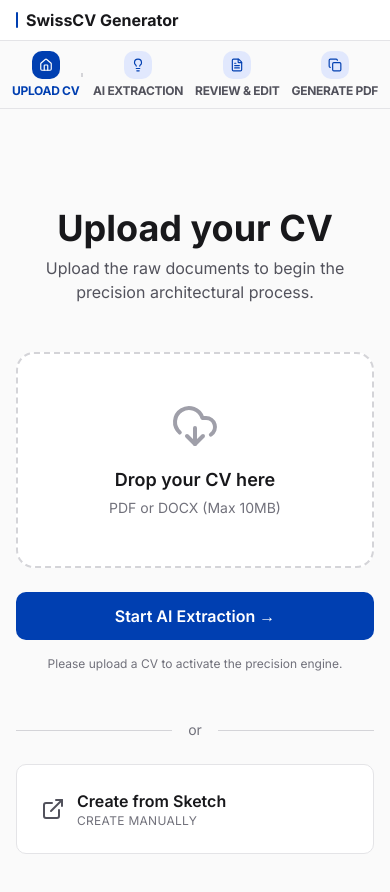
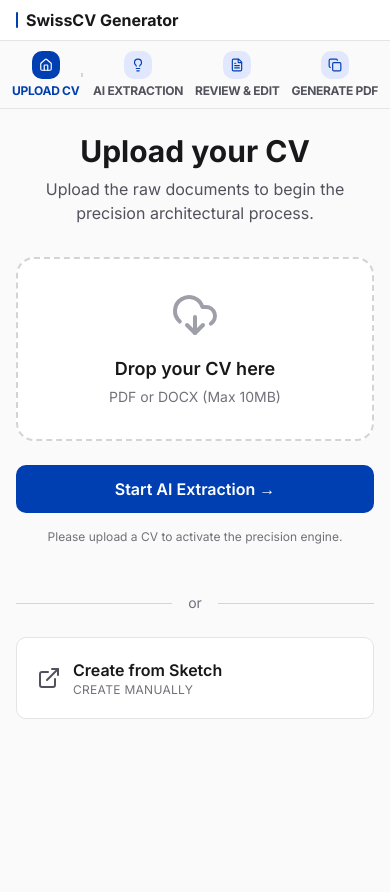
Before and after one commit to softysta/swissCV_generator, a Next.js app: page / in a window 390 px wide. Shown: the top 892 px of the page. Built offline with nearby package versions, Linux system fonts and the light colour scheme.

Commit message:
style: update layout and styling for UploadPage component

```diff
--- a/src/app/page.tsx
+++ b/src/app/page.tsx
@@ -25,13 +25,13 @@ export default function UploadPage() {
   };
 
   return (
-    <main className="min-h-screen bg-zinc-50 flex flex-col items-center justify-center px-4 py-6">
-      <div className="flex flex-col items-center w-full max-w-2xl">
+    <main className="min-h-svh bg-zinc-50 flex flex-col items-center justify-start px-4 pt-6 pb-6 sm:pt-12 sm:pb-10">
+      <div className="flex flex-col items-center w-full max-w-2xl md:pt-4 lg:pt-8">
         {/* Title */}
-        <h1 className="text-4xl font-bold text-zinc-900 mb-2">
+        <h1 className="text-3xl sm:text-4xl font-bold text-zinc-900 mb-2 text-center">
           Upload your CV
         </h1>
-        <p className="text-zinc-600 mb-12 text-center">
+        <p className="text-zinc-600 mb-8 sm:mb-10 md:mb-12 text-center max-w-xl">
           Upload the raw documents to begin the precision architectural process.
         </p>
 
@@ -41,11 +41,10 @@ export default function UploadPage() {
           onDragLeave={handleDrag}
           onDragOver={handleDrag}
           onDrop={handleDrop}
-          className={`w-full border-2 border-dashed rounded-2xl p-12 flex flex-col items-center justify-center cursor-pointer transition-colors mb-6 ${
-            isDragActive
+          className={`w-full border-2 border-dashed rounded-2xl p-8 sm:p-10 md:p-12 flex flex-col items-center justify-center cursor-pointer transition-colors mb-6 ${isDragActive
               ? "border-blue-600 bg-blue-50"
               : "border-zinc-300 bg-white hover:border-zinc-400"
-          }`}
+            }`}
         >
           <CloudDownload className="w-12 h-12 text-zinc-400 mb-4" />
           <p className="text-lg font-semibold text-zinc-900 mb-1">
@@ -75,7 +74,7 @@ export default function UploadPage() {
         </div>
 
         {/* Sketch Mode */}
-        <div className="w-full bg-white border border-zinc-200 rounded-lg p-6 flex items-center justify-between hover:border-zinc-300 transition-colors">
+        <div className="w-full bg-white border border-zinc-200 rounded-lg p-5 sm:p-6 flex items-center justify-between hover:border-zinc-300 transition-colors">
           <div className="flex items-center gap-3">
             <ExternalLink className="w-6 h-6 text-zinc-600" />
             <div>
```
